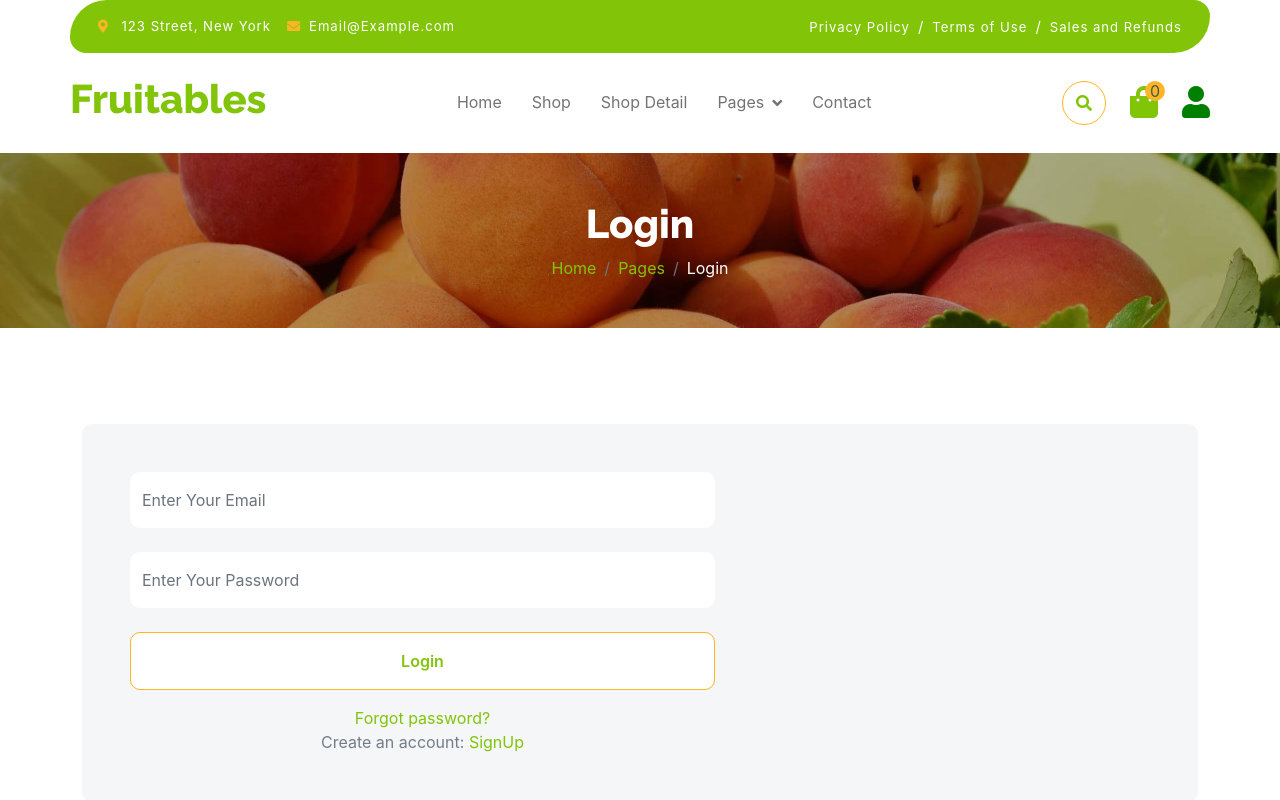
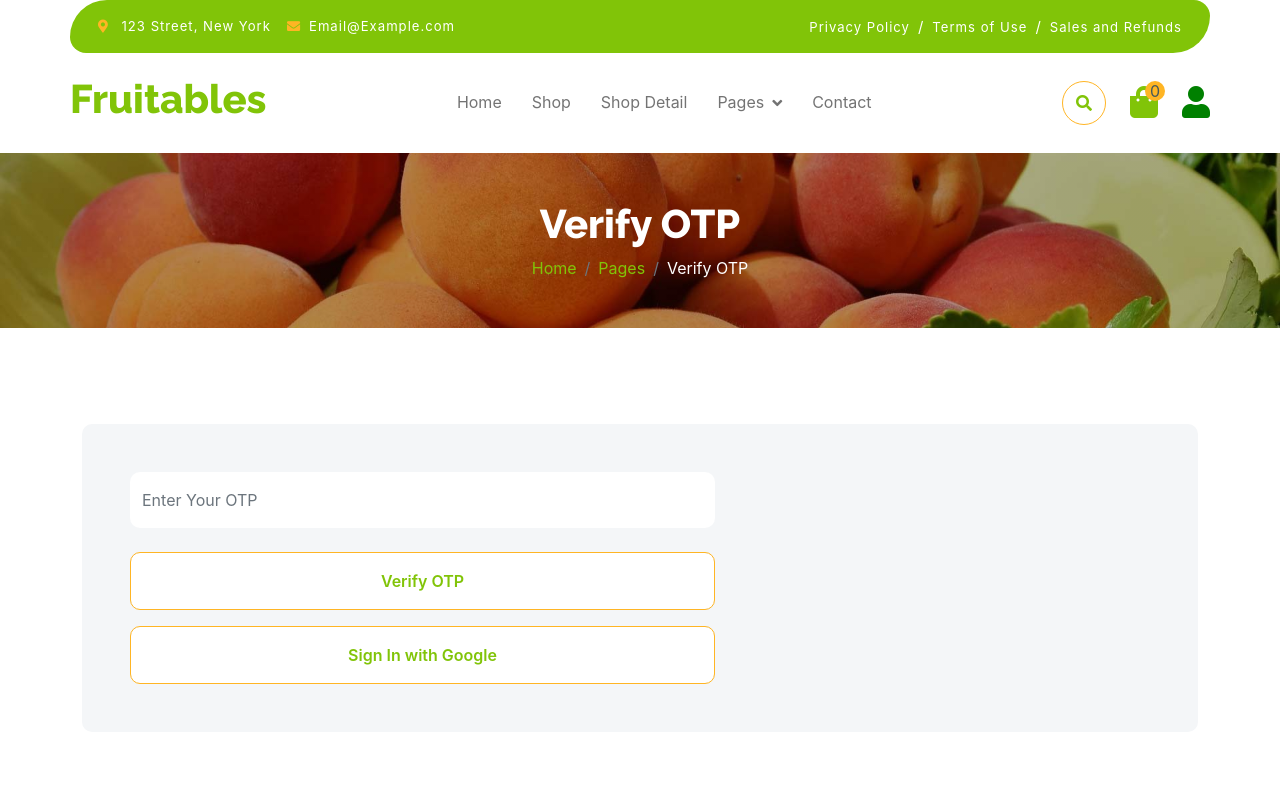
Before and after one commit to vatsalSabalpara18/fruitables, a React (Create React App) app: page /auth in a window 1280 px wide. Shown: the top 800 px of the page. Built offline with nearby package versions, Linux system fonts and the light colour scheme; no server answers; sample sign-in values are in the browser's storage.

Commit message:
completed user verification functionality

```diff
--- a/src/container/Auth/Auth.js
+++ b/src/container/Auth/Auth.js
@@ -1,8 +1,8 @@
-import React, { useState } from "react";
+import React, { useEffect, useState } from "react";
 import { useFormik } from 'formik';
-import { object, string } from 'yup';
+import { number, object, string } from 'yup';
 import { useDispatch, useSelector } from "react-redux";
-import { loginUser, registerUser } from "../../redux/reducer/slice/auth.slice";
+import { loginUser, registerUser, verifyOTP } from "../../redux/reducer/slice/auth.slice";
 import { useNavigate } from "react-router-dom";
 
 function Auth() {
@@ -10,6 +10,7 @@ function Auth() {
     const navigate = useNavigate();
     const auth = useSelector(s => s.auth);
     const [type, setType] = useState("login");
+    const [userEmail, setUserEmail] = useState('');
 
     let initialValue = {}, validationSchema = {};
 
@@ -35,6 +36,15 @@ function Auth() {
             password: string().required(),
         }
 
+    } else if (type === 'OTP') {
+        initialValue = {
+            otp: ''
+        }
+
+        validationSchema = {
+            otp: number().required()
+        }
+
     } else {
         initialValue = {
             email: ''
@@ -51,12 +61,28 @@ function Auth() {
         initialValues: initialValue,
         enableReinitialize: true,
         validationSchema: userSchema,
-        onSubmit: (values, { resetForm }) => {
+        onSubmit: async (values, { resetForm }) => {
             // alert(JSON.stringify(values, null, 2));
             if (type === 'login') {
                 dispatch(loginUser(values));
+
             } else if (type === 'register') {
-                dispatch(registerUser({ ...values, role: 'user' }));
+                const res = await dispatch(registerUser({ ...values, role: 'user' }));
+                console.log("res", res);
+
+                if (res.type == "auth/registerUser/fulfilled") {
+                    setType('OTP');
+                    setUserEmail(values?.email);
+                }
+            } else if (type === 'OTP') {
+                console.log('OTP', values);
+                const res = await dispatch(verifyOTP({ email: userEmail, otp: values?.otp }))
+
+                if (res.type == "auth/verifyOTP/fulfilled") {
+                    setType('login');
+                    setUserEmail('');
+                }
+
             } else {
 
             }
@@ -64,11 +90,29 @@ function Auth() {
         },
     });
 
+    console.log('user registration', type, userEmail, initialValue, validationSchema);
     const { handleSubmit, handleChange, handleBlur, values, errors, touched, setValues, resetForm, setFieldValue } = formik;
 
-    if(auth.isValid){
+    if (auth.isValid) {
         navigate('/');
     }
+
+    const googleLogin = () => {
+        try {
+            window.location.href = 'http://localhost:8081/api/v1/user/google';
+        } catch (error) {
+            console.log(error);
+        }
+    }
+
+    useEffect(() => {
+        const userEmail = localStorage.getItem('userEmail');
+
+        if (userEmail) {
+            setType('OTP');
+            setUserEmail(userEmail);
+        }
+    }, []);
 
     return (
         <>
@@ -78,6 +122,7 @@ function Auth() {
                     {
                         type === "login" ? "Login" :
                             type === "password" ? "Forgot Password" :
+                                type === 'OTP' ? "Verify OTP" :
                                     "Register"
                     }
                 </h1>
@@ -92,6 +137,7 @@ function Auth() {
                         {
                             type === "login" ? "Login" :
                                 type === "password" ? "Forgot Password" :
+                                    type === 'OTP' ? "Verify OTP" :
                                         "Register"
                         }
                     </li>
@@ -125,6 +171,9 @@ function Auth() {
                                             </>
                                         ) : null
                                     }
+                                    {
+                                        type !== 'OTP' ? (
+                                            <>
                                                 <input
                                                     type="email"
                                                     className="w-100 form-control border-0 py-3 mb-4"
@@ -139,8 +188,11 @@ function Auth() {
                                                         errors.email && touched.email ? errors.email : null
                                                     }
                                                 </span>
+                                            </>
+                                        ) : null
+                                    }
                                     {
-                                        type !== "password" ? (
+                                        (type === 'register' || type === 'login') ? (
                                             <>
                                                 <input
                                                     type="password"
@@ -159,6 +211,26 @@ function Auth() {
                                             </>
                                         ) : null
                                     }
+                                    {
+                                        type === 'OTP' ? (
+                                            <>
+                                                <input
+                                                    type="text"
+                                                    className="w-100 form-control border-0 py-3 mb-4"
+                                                    placeholder="Enter Your OTP"
+                                                    name="otp"
+                                                    value={values.otp}
+                                                    onChange={handleChange}
+                                                    onBlur={handleBlur}
+                                                />
+                                                <span>
+                                                    {
+                                                        errors.otp && touched.otp ? errors.otp : null
+                                                    }
+                                                </span>
+                                            </>
+                                        ) : null
+                                    }
                                     <button
                                         className="w-100 btn form-control border-secondary py-3 bg-white text-primary "
                                         type="submit"
@@ -166,6 +238,7 @@ function Auth() {
                                         {
                                             type === "login" ? "Login" :
                                                 type === "password" ? "Submit" :
+                                                    type === 'OTP' ? "Verify OTP" :
                                                         "Register"
                                         }
                                     </button>
@@ -186,6 +259,14 @@ function Auth() {
                                         </> : null
                                     }
                                 </div>
+                                <div>
+                                    <button
+                                        className="w-100 btn form-control border-secondary py-3 bg-white text-primary "
+                                        onClick={googleLogin}
+                                    >
+                                        Sign In with Google
+                                    </button>
+                                </div>
                             </div>
                         </div>
                     </div>
--- a/src/redux/reducer/slice/auth.slice.js
+++ b/src/redux/reducer/slice/auth.slice.js
@@ -16,6 +16,7 @@ export const registerUser = createAsyncThunk(
             const response = await axiosInstance.post('/user/register', data);
             console.log(response.data);
             if (response.data.success) {
+                localStorage.setItem('userEmail', response?.data?.data?.email);
                 dispatch(setAlert({ varriant: 'success', message: response?.data?.message }));
             }
         } catch (error) {
@@ -40,6 +41,23 @@ export const loginUser = createAsyncThunk(
         } catch (error) {
             dispatch(setAlert({ varriant: 'error', message: error?.response?.data?.message }));
             return rejectWithValue(error?.response?.data?.message);
+        }
+    }
+)
+export const verifyOTP = createAsyncThunk(
+    'auth/verifyOTP',
+    async (data, { dispatch }) => {
+        try {
+            const response = await axiosInstance.post('/user/verify-otp', data);
+            console.log(response.data);
+
+            if (response.data?.success) {
+                localStorage.removeItem('userEmail');
+                dispatch(setAlert({ varriant: 'success', message: response?.data?.message }));
+            }
+
+        } catch (error) {
+            dispatch(setAlert({ varriant: 'error', message: error?.response?.data?.message }));
         }
     }
 )
--- a/src/utills/axiosInstance.js
+++ b/src/utills/axiosInstance.js
@@ -29,7 +29,7 @@ axiosInstance.interceptors.response.use(function (response) {
             return axiosInstance(error?.config);
         } catch (error) {
             console.log("error in the gen new token");
-            Promise.reject(error);
+           return Promise.reject(error);
         }
     }
 
```
Lines whose indentation alone changed are shown as unchanged.
